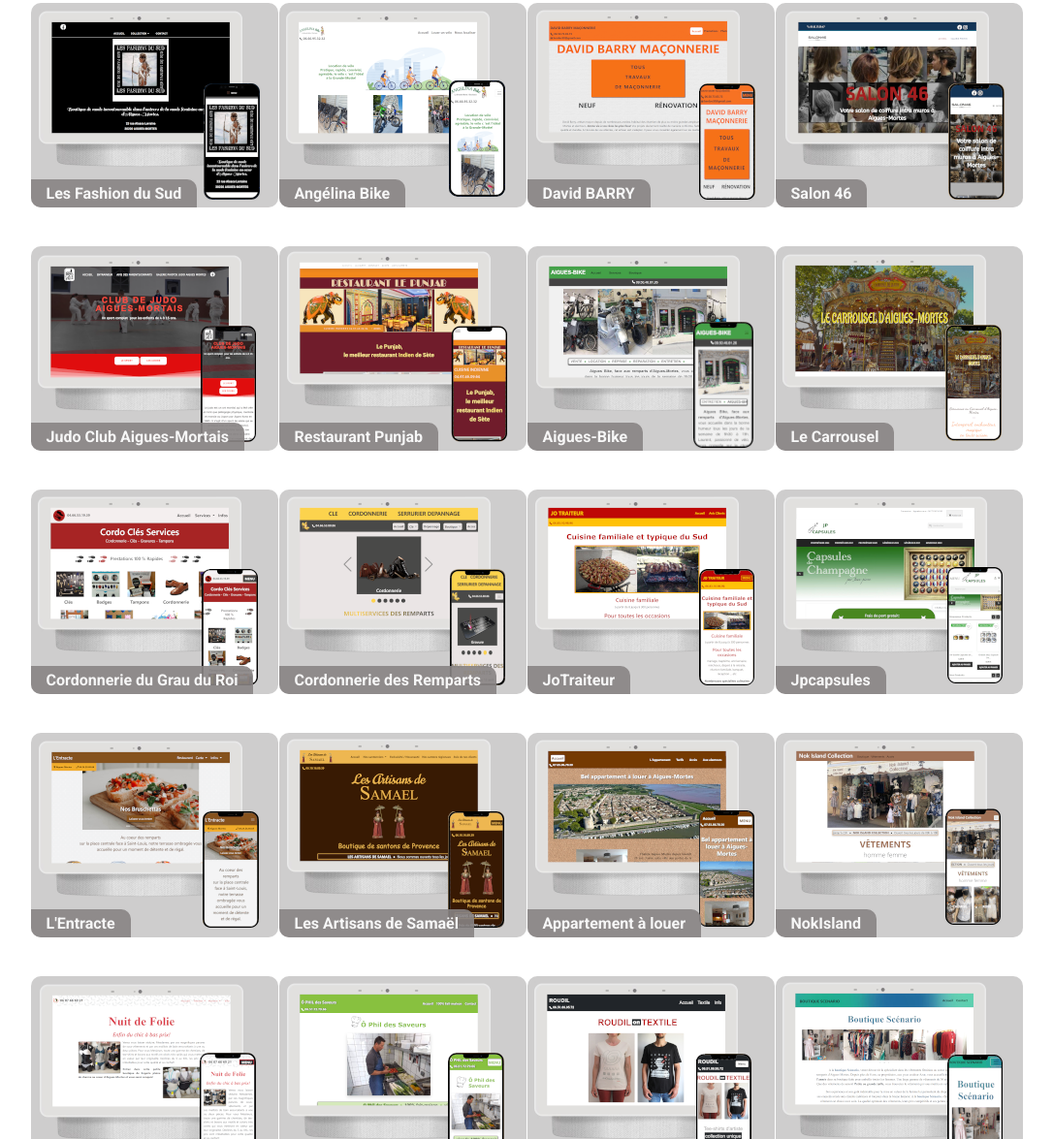
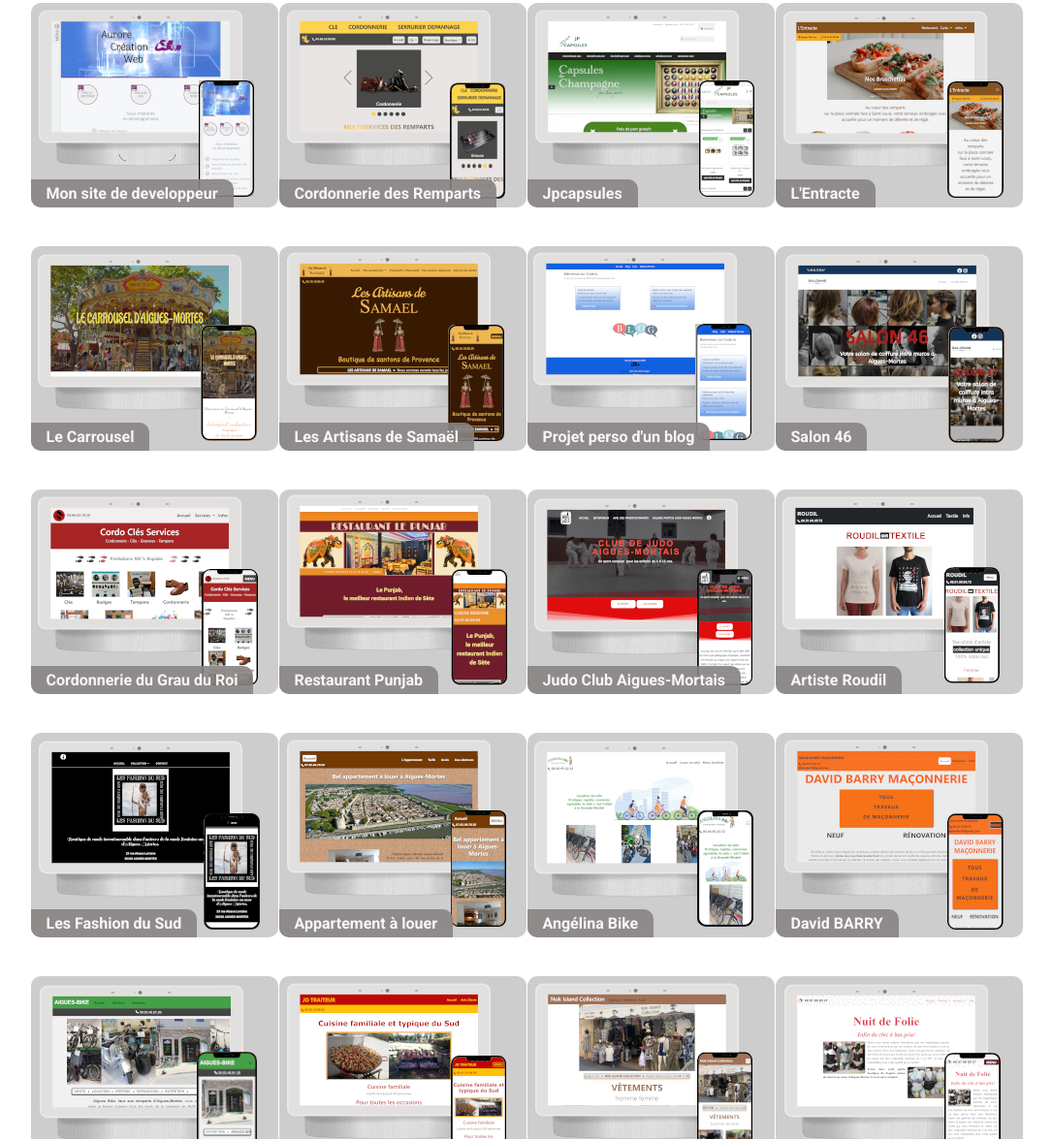
Before and after one commit to Chaplin16/monsite, a plain HTML site: page index.html in a window 1280 px wide. Shown: the part 1625-2800 px from the top of the page at 97% size, without its empty margins (97-1183 px from the left). Drawn offline with nearby package versions, Linux system fonts and the light colour scheme.

Commit message:
rajout de cards dans le portfolio

```diff
--- a/js/website.js
+++ b/js/website.js
@@ -1,75 +1,75 @@
 const website = [
     {
         id:1,
-        title:"Les Fashion du Sud",
-        attachment:"image/website/creation-site-aigues-mortes-fashion-du-sud.png",
-        object:"Boutique fashion de vêtements pour femme",
-        link:"https://lesfashiondusud.fr",
-        code:"Développé avec Word Press",
-        alt:"creation site internet rapide petits budgets pour les fashion du sud à Aigues-Mortes."
+        title:"Mon site de developpeur",
+        attachment:"image/website/creation-site-aigues-mortes-developpeur-aurore-react.png",
+        object:"Aurore, Développeur Web ✨",
+        link:"https://aurore-ramos-cv.vercel.app/",
+        code: "Codé avec React et Javascript",
+        alt:"creation site internet rapide petits budgets pour le cordonnier à Aigues Mortes"
     },
     {
         id:2,
-        title:"Angélina Bike",
-        attachment:"image/website/creation-site-aigues-mortes-angelina-bike.png",
-        object:"Boutique de location et d'achat de vélo électrique et moto",
-        link:"https://angelina-bike.fr",
-        code:"Codé en Html, Css, Javascript, Bootstrap, Sass",
-        alt:"creation site internet rapide petits budgets  pour Angélina à la Grande Motte."
+        title:"Cordonnerie des Remparts",
+        attachment:"image/website/creation-site-internet-aigues-mortes-cordonnerie-remparts.png",
+        object:"Cordonnerie sur Aigues-Mortes",
+        link:"https://chaplin16.github.io/cordonnerie/",
+        code: "Codé en Html, Css, Javascript, Bootstrap, Sass",
+        alt:"creation site internet rapide petits budgets pour le cordonnier à Aigues Mortes"
     },
     {
         id:3,
-        title:"David BARRY",
-        attachment:"image/website/creation-site-aigues-mortes-cordonnerie-david-barry.png",
-        object:"Site pour un maçon",
-        link:"https://david-barry.fr",
-        code:"Codé en Html, Css, Javascript, Bootstrap, Sass",
-        alt:"creation site internet rapide petits budgets pour le site du maçon d Aigues Mortes"
+        title:"Jpcapsules",
+        attachment:"image/website/creation-site-aigues-mortes-jpcapsules.png",
+        object:"Site de ventes de capsules de champagne",
+        link:"https://jpcapsules.fr",
+        code: "Développé avec Prestashop",
+        alt:"creation site internet rapide petits budgets pour jpcapsules à Aigues Mortes"
     },
     {
         id:4,
+        title:"L'Entracte",
+        attachment:"image/website/creation-site-aigues-mortes-entracte.png",
+        object:"Snack sur Aigues-Mortes",
+        link:"https://chaplin16.github.io/entracte/",
+        code:"Codé  en Html, Css, Javascript, Bootstrap, Sass",
+        alt:"creation site internet rapide petits budgets pour l entracte à Aigues Mortes"
+    },
+    {
+        id:5,
+        title:"Le Carrousel",
+        attachment:"image/website/creation-site-internet-aigues-mortes-carrousel.png",
+        object:"Magnifique manège de chevaux en bois",
+        link:"https://carrousel-aiguesmortes.fr",
+        code:"Développé avec Word Press",
+        alt:"creation site internet rapide petits budgets pour le carrousel a Aigues Mortes"
+    },
+    {
+        id:6,
+        title:"Les Artisans de Samaël",
+        attachment:"image/website/creation-site-internet-aigues-mortes-artisans-samel.png",
+        object:"Boutique de santons de Provence",
+        link:"https://www.artisansdesamael.com",
+        code:"Codé  en Html, Css, Javascript, Bootstrap, Sass",
+        alt:"creation site internet rapide petits budgets pour les artisans de samael à Aigues Mortes"
+    },
+    {
+        id:7,
+        title:"Projet perso d'un blog",
+        attachment:"image/website/creation-site-aigues-mortes-projet-perso-blog-next-react.png",
+        object:"Projet perso ✨",
+        link:"https://projet2-fictif-next.vercel.app/",
+        code: "Codé avec Next.js avec une API externe",
+        alt:"creation d'un blog en next avec une Api externe"
+    },
+    {
+        id:8,
         title:"Salon 46",
         attachment:"image/website/creation-site-aigues-mortes-salon-46.png",
         object:"Salon de coiffure sur Aigues-Mortes",
         link:"https://salon-46.fr",
         code:"Développé avec Word Press",
         alt:"creation site internet rapide petits budgets pour le Salon 46 à Aigues Mortes"
-    },
-    {
-        id:5,
-        title:"Judo Club Aigues-Mortais",
-        attachment:"image/website/creation-site-aigues-mortes-judo.png",
-        object:"Club de Judo",
-        link:"https://judo-aiguesmortais.fr",
-        code:"Développé avec Word Press",
-        alt:"creation site internet rapide petits budgets pour le judo Aigues Mortais"
-    },
-    {
-        id:6,
-        title:"Restaurant Punjab",
-        attachment:"image/website/creation-site-aigues-mortes-cordonnerie-punjab.png",
-        object:"Restaurant Indien à Sète",
-        link:"https://restaurant-indien-sete.jimdofree.com/",
-        code: "Développé avec avec JIMDO",
-        alt:"creation site internet rapide petits budgets pour le restaurant PUNJAB"
-    },
-    {
-        id:7,
-        title:"Aigues-Bike",
-        attachment:"image/website/creation-site-aigues-mortes-aigues-bike.png",
-        object:"Location de vélo et trottinettes",
-        link:"https://chaplin16.github.io/aigues_bike/",
-        code:"Codé en Html, Css, Javascript, Bootstrap, Sass",
-        alt:"creation site internet rapide petits budgets pour Aigues Bike"
-    },
-    {
-        id:8,
-        title:"Le Carrousel",
-        attachment:"image/website/creation-site-internet-aigues-mortes-carrousel.png",
-        object:"Magnifique manège de chevaux en bois",
-        link:"https://carrousel-aiguesmortes.fr",
-        code:"Développé avec Word Press",
-        alt:"creation site internet rapide petits budgets pour le carrousel a Aigues Mortes"
     },
     {
         id:9,
@@ -82,15 +82,78 @@ const website = [
     },
     {
         id:10,
-        title:"Cordonnerie des Remparts",
-        attachment:"image/website/creation-site-internet-aigues-mortes-cordonnerie-remparts.png",
-        object:"Cordonnerie sur Aigues-Mortes",
-        link:"https://chaplin16.github.io/cordonnerie/",
-        code: "Codé en Html, Css, Javascript, Bootstrap, Sass",
-        alt:"creation site internet rapide petits budgets pour le cordonnier à Aigues Mortes"
+        title:"Restaurant Punjab",
+        attachment:"image/website/creation-site-aigues-mortes-cordonnerie-punjab.png",
+        object:"Restaurant Indien à Sète",
+        link:"https://restaurant-indien-sete.jimdofree.com/",
+        code: "Développé avec avec JIMDO",
+        alt:"creation site internet rapide petits budgets pour le restaurant PUNJAB"
     },
     {
         id:11,
+        title:"Judo Club Aigues-Mortais",
+        attachment:"image/website/creation-site-aigues-mortes-judo.png",
+        object:"Club de Judo",
+        link:"https://judo-aiguesmortais.fr",
+        code:"Développé avec Word Press",
+        alt:"creation site internet rapide petits budgets pour le judo Aigues Mortais"
+    },
+    {
+        id:12,
+        title:"Artiste Roudil",
+        attachment:"image/website/creation-site-internet-aigues-mortes-roudil.png",
+        object:"Peintre, sculpteur, ROUDIL Bruno",
+        link:"https://roudil-on-textile.com",
+        code:"Codé  en Html, Css, Javascript, Bootstrap, Sass",
+        alt:"creation site internet rapide petits budgets pour l artiste roudil à Aigues Mortes"
+    },
+    {
+        id:13,
+        title:"Les Fashion du Sud",
+        attachment:"image/website/creation-site-aigues-mortes-fashion-du-sud.png",
+        object:"Boutique fashion de vêtements pour femme",
+        link:"https://lesfashiondusud.fr",
+        code:"Développé avec Word Press",
+        alt:"creation site internet rapide petits budgets pour les fashion du sud à Aigues-Mortes."
+    },
+    {
+        id:14,
+        title:"Appartement à louer",
+        attachment:"image/website/creation-site-aigues-mortes-location-camargue.png",
+        object:"Appartement à louer sur Aigues-Mortes",
+        link:"https://locationappartementaiguesmortes.fr",
+        code:"Codé  en Html, Css, Javascript, Bootstrap, Sass",
+        alt:"creation site internet rapide petits budgets pour la location appartement à Aigues Mortes"
+    },
+    {
+        id:15,
+        title:"Angélina Bike",
+        attachment:"image/website/creation-site-aigues-mortes-angelina-bike.png",
+        object:"Boutique de location et d'achat de vélo électrique et moto",
+        link:"https://angelina-bike.fr",
+        code:"Codé en Html, Css, Javascript, Bootstrap, Sass",
+        alt:"creation site internet rapide petits budgets  pour Angélina à la Grande Motte."
+    },
+    {
+        id:16,
+        title:"David BARRY",
+        attachment:"image/website/creation-site-aigues-mortes-cordonnerie-david-barry.png",
+        object:"Site pour un maçon",
+        link:"https://david-barry.fr",
+        code:"Codé en Html, Css, Javascript, Bootstrap, Sass",
+        alt:"creation site internet rapide petits budgets pour le site du maçon d Aigues Mortes"
+    },
+    {
+        id:17,
+        title:"Aigues-Bike",
+        attachment:"image/website/creation-site-aigues-mortes-aigues-bike.png",
+        object:"Location de vélo et trottinettes",
+        link:"https://chaplin16.github.io/aigues_bike/",
+        code:"Codé en Html, Css, Javascript, Bootstrap, Sass",
+        alt:"creation site internet rapide petits budgets pour Aigues Bike"
+    },
+    {
+        id:18,
         title:"JoTraiteur",
         attachment:"image/website/creation-site-aigues-mortes-jo-traiteur.png",
         object:"Traiteur pour les grands événements",
@@ -99,43 +162,7 @@ const website = [
         alt:"creation site internet rapide  petits budgets pour jo traiteur à Aigues Mortes"
     },
     {
-        id:12,
-        title:"Jpcapsules",
-        attachment:"image/website/creation-site-aigues-mortes-jpcapsules.png",
-        object:"Site de ventes de capsules de champagne",
-        link:"https://jpcapsules.fr",
-        code: "Développé avec Prestashop",
-        alt:"creation site internet rapide petits budgets pour jpcapsules à Aigues Mortes"
-    },
-    {
-        id:13,
-        title:"L'Entracte",
-        attachment:"image/website/creation-site-aigues-mortes-entracte.png",
-        object:"Snack sur Aigues-Mortes",
-        link:"https://chaplin16.github.io/entracte/",
-        code:"Codé  en Html, Css, Javascript, Bootstrap, Sass",
-        alt:"creation site internet rapide petits budgets pour l entracte à Aigues Mortes"
-    },
-    {
-        id:14,
-        title:"Les Artisans de Samaël",
-        attachment:"image/website/creation-site-internet-aigues-mortes-artisans-samel.png",
-        object:"Boutique de santons de Provence",
-        link:"https://www.artisansdesamael.com",
-        code:"Codé  en Html, Css, Javascript, Bootstrap, Sass",
-        alt:"creation site internet rapide petits budgets pour les artisans de samael à Aigues Mortes"
-    },
-    {
-        id:15,
-        title:"Appartement à louer",
-        attachment:"image/website/creation-site-aigues-mortes-location-camargue.png",
-        object:"Appartement à louer sur Aigues-Mortes",
-        link:"https://locationappartementaiguesmortes.fr",
-        code:"Codé  en Html, Css, Javascript, Bootstrap, Sass",
-        alt:"creation site internet rapide petits budgets pour la location appartement à Aigues Mortes"
-    },
-    {
-        id:16,
+        id:19,
         title:"NokIsland",
         attachment:"image/website/creation-site-aigues-mortes-nokisland.png",
         object:"Boutique de vêtements sur Aigues-Mortes",
@@ -144,7 +171,7 @@ const website = [
         alt:"creation site internet rapide petits budgets pour nokisland à Aigues Mortes"
     },
     {
-        id:17,
+        id:20,
         title:"Nuit de Folie",
         attachment:"image/website/creation-site-internet-aigues-mortes-nuit-de-folie.png",
         object:"Boutique de sous-vêtements féminins",
@@ -153,7 +180,7 @@ const website = [
         alt:"creation site internet rapide petits budgets pour nuit de folie à Aigues Mortes"
     },
     {
-        id:18,
+        id:21,
         title:"O Phil des Saveurs",
         attachment:"image/website/creation-site-internet-aigues-mortes-o-phil-des-saveurs.png",
         object:"Traiteur sur les marchés",
@@ -162,16 +189,7 @@ const website = [
         alt:"creation site internet rapide petits budgets pour o phil des saveursà Aigues Mortes"
     },
     {
-        id:19,
-        title:"Artiste Roudil",
-        attachment:"image/website/creation-site-internet-aigues-mortes-roudil.png",
-        object:"Peintre, sculpteur, ROUDIL Bruno",
-        link:"https://roudil-on-textile.com",
-        code:"Codé  en Html, Css, Javascript, Bootstrap, Sass",
-        alt:"creation site internet rapide petits budgets pour l artiste roudil à Aigues Mortes"
-    },
-    {
-        id:20,
+        id:22,
         title:"Boutique Scénario",
         attachment:"image/website/creation-site-internet-aigues-mortes-scenario.png",
         object:"Vente de vêtements pour femme",
@@ -180,10 +198,10 @@ const website = [
         alt:"creation site internet rapide petits budgets pour Scenario à Aigues Mortes"
     },
     {
-        id:21,
+        id:23,
         title:"Verre Azur",
         attachment:"image/website/creation-site-internet-aigues-mortes-verre-azur.png",
-        object:"Création de bijoux",
+        object:"Créatice de bijoux en verre",
         link:"https://verre-azur.com",
         code:"Codé  en Html, Css, Javascript, Bootstrap, Sass",
         alt:"creation site internet rapide petits budgets pour verre azur à Aigues Mortes"
```
Also changed, not shown: index.html (+9 -5 lines), style.scss (+31 -8 lines), image/webSite/creation-site-aigues-mortes-developpeur-aurore-react.png (added), image/webSite/creation-site-aigues-mortes-projet-perso-blog-next-react.png (added), style.css, 1 other file.
